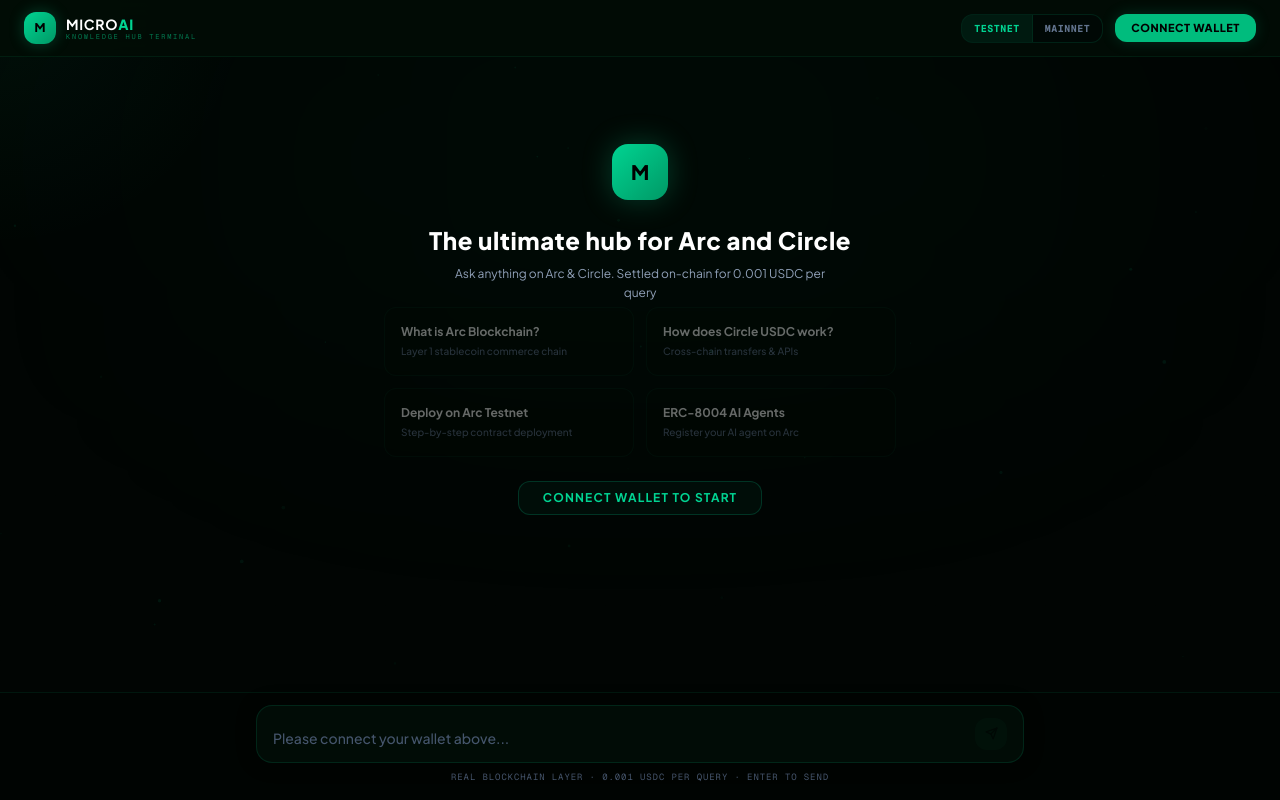
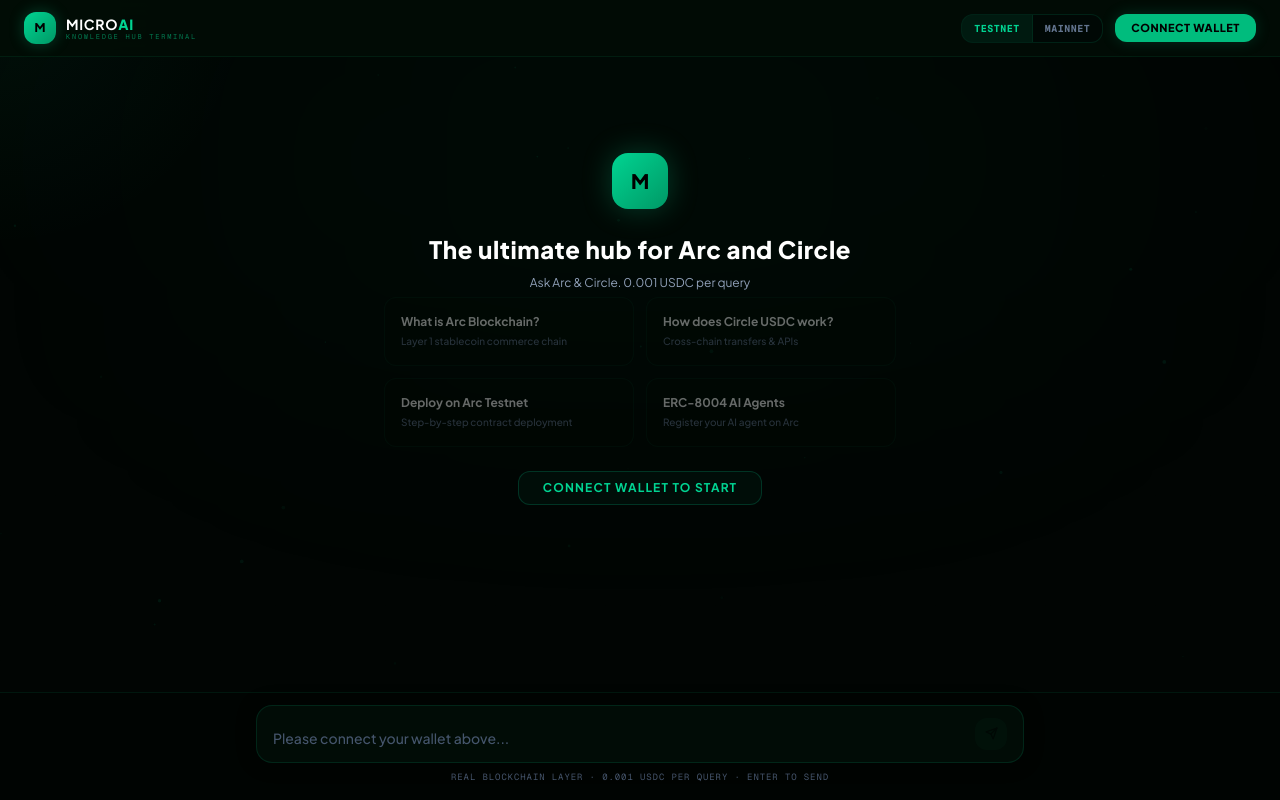
Before and after one commit to auronxbt/microai, a Next.js app: page /chat in a window 1280 px wide. Built offline with nearby package versions, Linux system fonts and the light colour scheme.

Commit message:
fix: chat page matches landing theme, correct Arc contracts

```diff
--- a/app/chat/page.tsx
+++ b/app/chat/page.tsx
@@ -206,7 +206,7 @@
               <div className="w-14 h-14 rounded-2xl bg-gradient-to-br from-emerald-400 to-emerald-600 flex items-center justify-center font-black text-xl text-black shadow-[0_0_30px_rgba(16,185,129,0.3)] mb-6">M</div>
 
               <h2 className="text-xl md:text-2xl font-black text-white tracking-wide mb-2">The ultimate hub for Arc and Circle</h2>
-              <p className="text-xs text-slate-400 max-w-sm leading-relaxed mb-1">Ask anything on Arc & Circle. Settled on-chain for 0.001 USDC per query</p>
+              <p className="text-xs text-slate-400 max-w-sm leading-relaxed mb-1">Ask Arc & Circle. 0.001 USDC per query</p>
 
               <div className="grid grid-cols-1 sm:grid-cols-2 gap-3 w-full max-w-lg">
                 {SUGGESTIONS.map((s, i) => (
```
